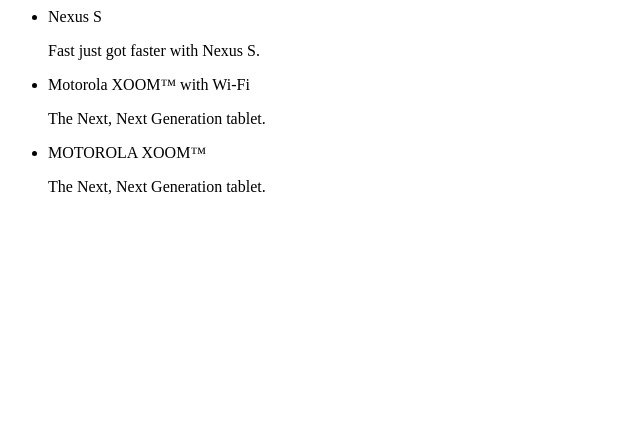
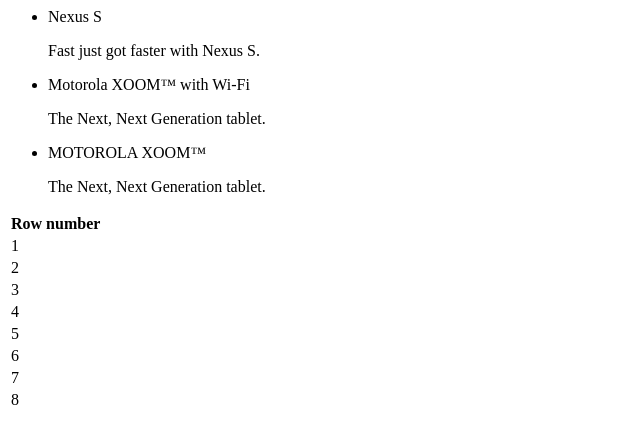
Before and after one commit to kocsis/angularjs_tutorial, a website: page app/index.html in a window 1280 px wide. Shown: the whole page, without its empty margins (0-640 px from the left). Drawn offline with nearby package versions, Linux system fonts and the light colour scheme.

Commit message:
Angular Templates - Experiments.

```diff
--- a/app/index.html
+++ b/app/index.html
@@ -12,5 +12,10 @@
 			</li>
 		</ul>
 
+		<table>
+				<tr><th>Row number</th></tr>
+				<tr ng-repeat="i in [0, 1, 2, 3, 4, 5, 6, 7]"><td>{{i+1}}</td></tr>
+		</table>
+
 	</body>
 </html>
```
